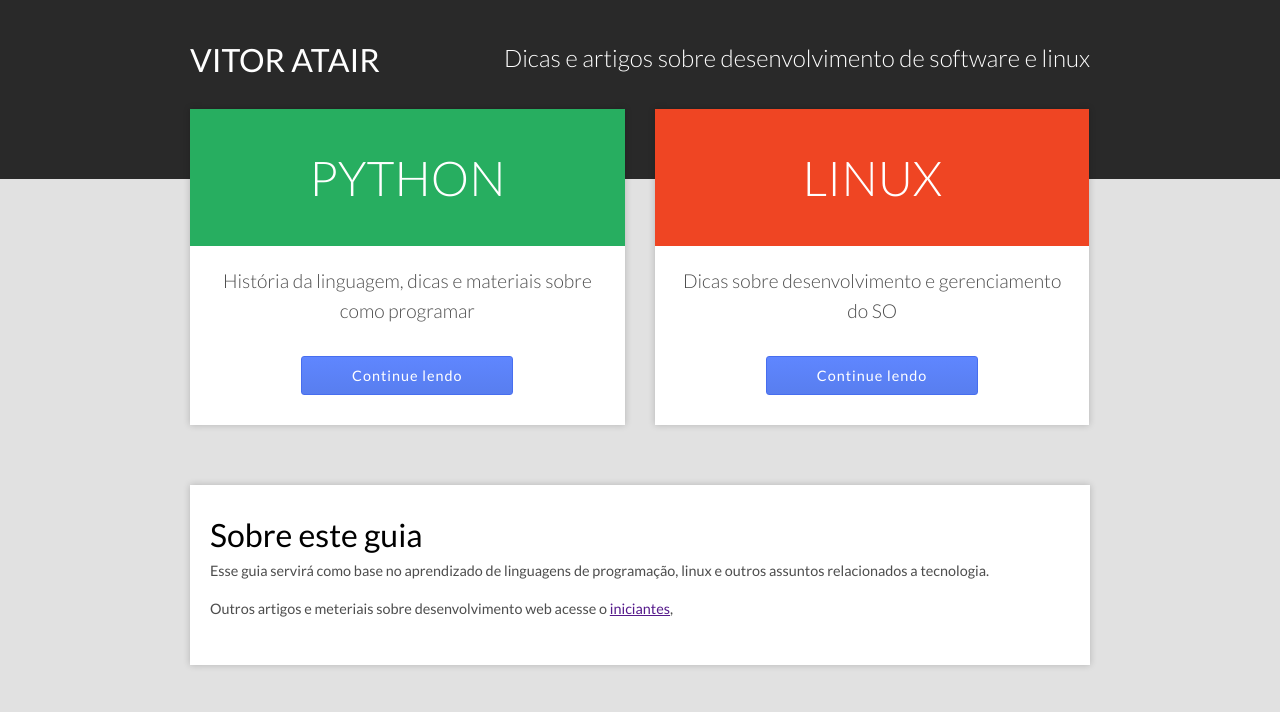
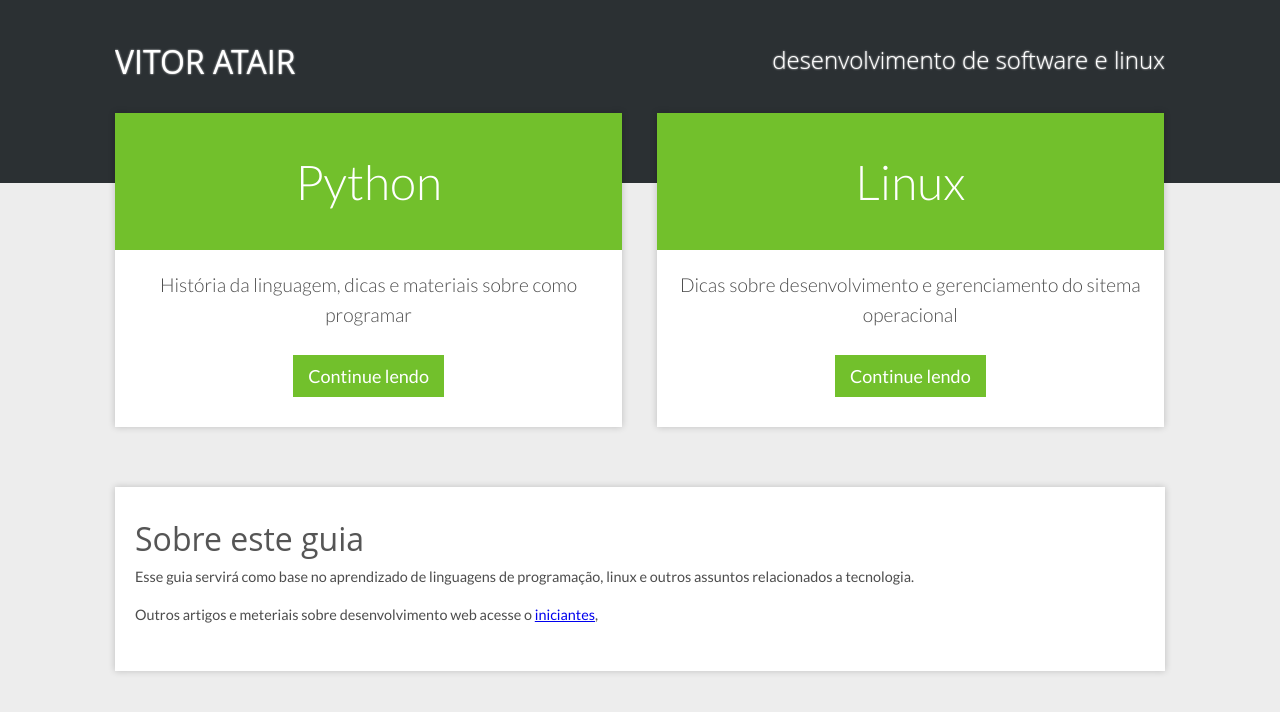
Before and after one commit to vitoratair/vitoratair.github.io, a Jekyll site: the page built from index.html, in a window 1280 px wide. Shown: the top 712 px of the page. Built offline with Jekyll 4.4.1, drawn with Linux system fonts in a browser that asks for light colours; nearby versions of some CDN libraries; Markdown is read by kramdown in place of the engine named in the settings.

Commit message:
Alterado cores do template

```diff
--- a/_includes/header.html
+++ b/_includes/header.html
@@ -16,6 +16,6 @@
     <header>
       <div class="limit">
         <h1><a href="/">Vitor Atair</a></h1>
-        <h2>Dicas e artigos sobre desenvolvimento de software e linux</h2>
+        <h2><font color="#FFF">desenvolvimento de software e linux</font></h2>
       </div>
     </header>
--- a/_includes/submenu-python.html
+++ b/_includes/submenu-python.html
@@ -1,4 +1,4 @@
-<nav class="navside" id="menu-css">
+<nav class="navside">
   <h3><a href="index.html">Python</a></h3>
   <ul>
     <li><a href="index.html">O começo de tudo</a></li>
--- a/assets/stylesheets/style.css
+++ b/assets/stylesheets/style.css
@@ -8,13 +8,38 @@
 body {
   font-family: 'Lato', "Helvetica Neue", "Helvetica", Helvetica, Arial, sans-serif;
   font-size: 100%;
-  background-color: #e1e1e1;
+  background-color: rgb(237, 237, 237);
+
 }
-.limit {max-width: 900px; margin: 0 auto;}
+.limit {max-width: 1050px; margin: 0 auto;}
+
+h1, h2, h3, h4, h5 {
+  color:#555;
+  margin-top:0px;
+  text-shadow:none;
+  text-shadow:0 0 2px #f6f6f6;
+  /*font-weight:normal !important; */
+  font-family:'Open Sans', sans-serif;
+}
+
+.headline {
+  display:block;
+  margin:10px 0 25px 0;
+  border-bottom:1px dotted #72c02c;
+}
+.headline h3,
+.headline h4 {
+  color:#585f69;
+  margin:0 0 -2px 0;
+  padding-right:10px;
+  display:inline-block;
+  text-shadow:0 0 1px #f6f6f6;
+  border-bottom:2px solid #72c02c;
+}
 
 header  {
   padding: 40px 0 100px;
-  background: rgb(41,41,41);
+  background: rgb(43, 48, 51);
   overflow: hidden;
   color: #FFF;
   position: relative;
@@ -56,29 +81,38 @@ header h2 {
 .socialLinks a.ico-rss {background-position:-76px center;}
 .socialLinks a.ico-google {background-position:-117px center;}
 
+/*Button Style*/
 .btn {
-  background: rgb(95,134,255);
-  background: -moz-linear-gradient(top,  rgba(95,134,255,1) 0%, rgba(88,126,239,1) 100%);
-  background: -webkit-gradient(linear, left top, left bottom, color-stop(0%,rgba(95,134,255,1)), color-stop(100%,rgba(88,126,239,1)));
-  background: -webkit-linear-gradient(top,  rgba(95,134,255,1) 0%,rgba(88,126,239,1) 100%);
-  background: -o-linear-gradient(top,  rgba(95,134,255,1) 0%,rgba(88,126,239,1) 100%);
-  background: -ms-linear-gradient(top,  rgba(95,134,255,1) 0%,rgba(88,126,239,1) 100%);
-  background: linear-gradient(to bottom,  rgba(95,134,255,1) 0%,rgba(88,126,239,1) 100%);
-  filter: progid:DXImageTransform.Microsoft.gradient( startColorstr='#5f86ff', endColorstr='#587eef',GradientType=0 );
+  box-shadow: none;
+}
 
-  border: 1px solid #476eef;
-  border-radius: 3px;
-  color: #FFF;
-  text-decoration: none;
-  padding: 10px 15px;
-  font-size: 0.9em;
-  letter-spacing: 1px;
-  margin: 20px auto 0;
-  width: 180px;
-  display: block;
+.btn-u {
+  border:0;
+  font-size:14px;
+  cursor:pointer;
+  padding:5px 13px;
+  position:relative;
+  background:#72c02c;
+  display:inline-block;
+  color:#fff !important;
+  text-decoration:none !important;
+}
+.btn-u:hover {
+  color:#fff;
+  background:#5fb611;
+  text-decoration:none;
+    -webkit-transition:all 0.4s ease-in-out;
+    -moz-transition:all 0.4s ease-in-out;
+    -o-transition:all 0.4s ease-in-out;
+    transition:all 0.4s ease-in-out;
+}
+
+a.btn-u {
+  font-size:18px;
+  padding:10px 15px;
+  vertical-align:middle;
   text-align: center;
 }
-.btn:hover {opacity: 0.9;}
 
 /*****
 ****** SIDEBAR
@@ -171,37 +205,16 @@ article img {max-width: 100%;}
   font-weight: 300;
   font-size: 3em;
   color: #FFF;
-  text-transform: uppercase;
 }
-
-/*.box.concept-box:before {
-  content: "O Básico";
-  background-color: #7f8c8d;
-}
-
-.box.html-box:before {
-  content: "HTML";
-  background-color: #EF4523;
-}
-.box.css-box:before {
-  content: "CSS";
-  background-color: #27ae60;
-}
-
-.box.js-box:before {
-  content: "JS";
-  background-color: #F6D54A;
-  color: #323330;
-}*/
 
 .box.python-box:before {
   content: "Python";
-  background-color: #27ae60;
+  background-color: rgb(114, 192, 44);
 }
 
 .box.linux-box:before {
   content: "Linux";
-  background-color: #EF4523;
+  background-color: rgb(114, 192, 44);
 }
 
 .box h1 {
--- a/handbook/python/index.html
+++ b/handbook/python/index.html
@@ -5,8 +5,10 @@ title: Python o começo de tudo
 {% include submenu-python.html %}
 
 <article class="content">
-	<h1>O começo de tudo</h1>
+
+	<h1 class="headline">O começo de tudo</h1>
 	<br>
+
 	<p>
 		Nasceu em 1989 pelo Holandês <b>Guido van Rossum</b> no Instituto de Pesquisa Nacional para Matemática e Ciência da Computação (CWI) para ser a linguagem de script de um novo sistema operacional distribuído chamado <b>Amoeba</b>. Em 1991 <b>Guido</b> anexou o código fonte da linguagem em um grupo de discussão chamado <b>alt.sources</b>, isso mostra que desde sua primeira versão já estava presente o espírito colaborativo que temos ainda hoje. Com isso Python nasceu com o software livre em seu sangue, e algumas das restrições impostas para o seu desenvolvimento era ser uma linguagem com sintaxe simples e de fácil aprendizado, isso para não ser necessário o uso de <b>bash script</b> e coisas do gênero e ainda sim poderoso o suficiente para descer o nível quando necessário, pois como seria utilizada para um novo sistema operacional o uso de uma linguagem com poder suficiente para controle  do hardware era essencial.
 	</p>
--- a/index.html
+++ b/index.html
@@ -6,24 +6,25 @@ layout: base
 
   <div class="box python-box">
     <p>História da linguagem, dicas e materiais sobre como programar</p>
-    <a href="handbook/python/" class="btn">Continue lendo</a>
+    <a href="handbook/python/" class="btn-u">Continue lendo</a>
   </div>
 
   <div class="box linux-box">
-    <p>Dicas sobre desenvolvimento e gerenciamento do SO</p>
-    <a href="handbook/linux/" class="btn">Continue lendo</a>
+    <p>Dicas sobre desenvolvimento e gerenciamento do sitema operacional</p>
+    <a href="handbook/linux/" class="btn-u">Continue lendo</a>
   </div>
 
 </div>
 
 <article class="content limit">
+
   <h1>Sobre este guia</h1>
   <p>
     Esse guia servirá como base no aprendizado de linguagens de programação, linux e outros assuntos relacionados a tecnologia.
   </p>
 
   <p>
-    Outros artigos e meteriais sobre desenvolvimento web acesse o <a href="">iniciantes</a>,
+    Outros artigos e meteriais sobre desenvolvimento web acesse o <a class="btn-j" target="_blank" href="http://tableless.github.io/iniciantes/">iniciantes</a>,
   </p>
 
 </article>
```
Also changed, not shown: other parts of _includes/header.html (+1 -1 lines).
